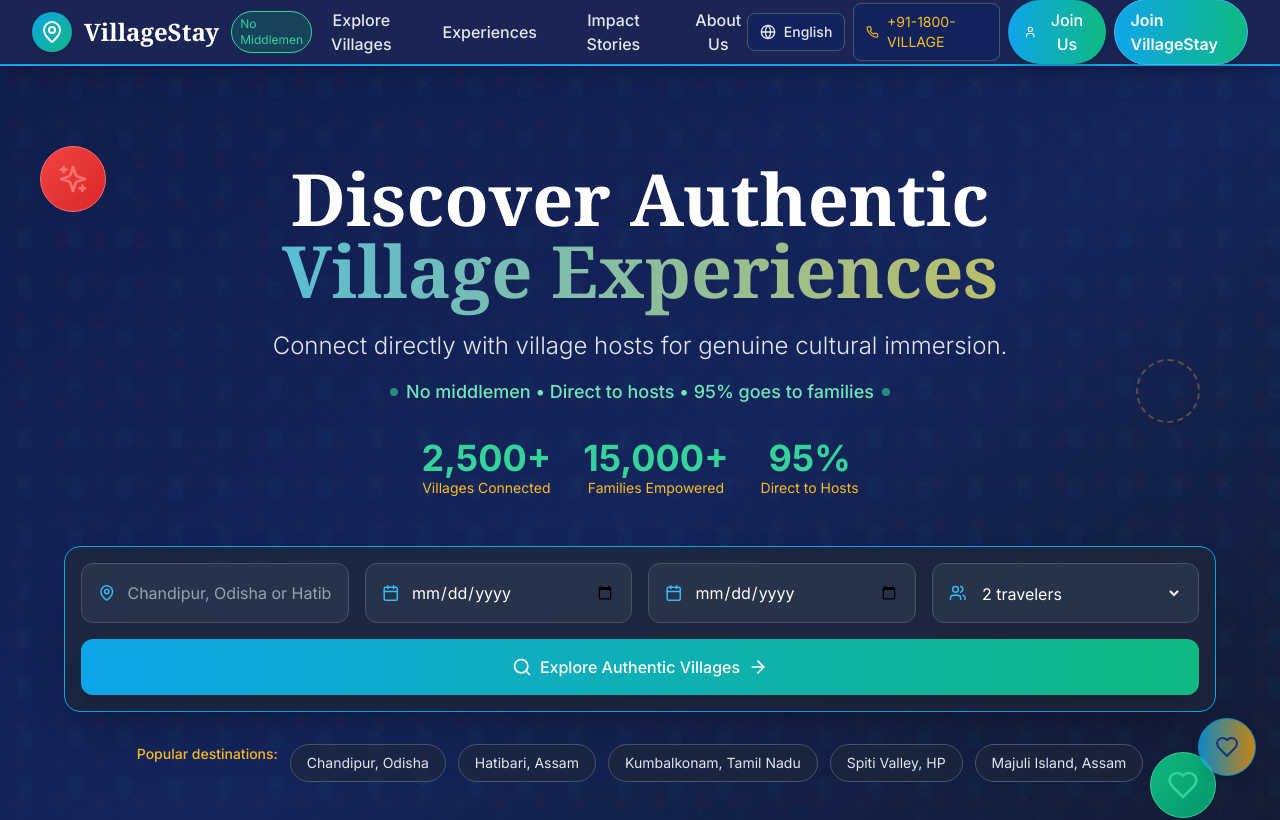
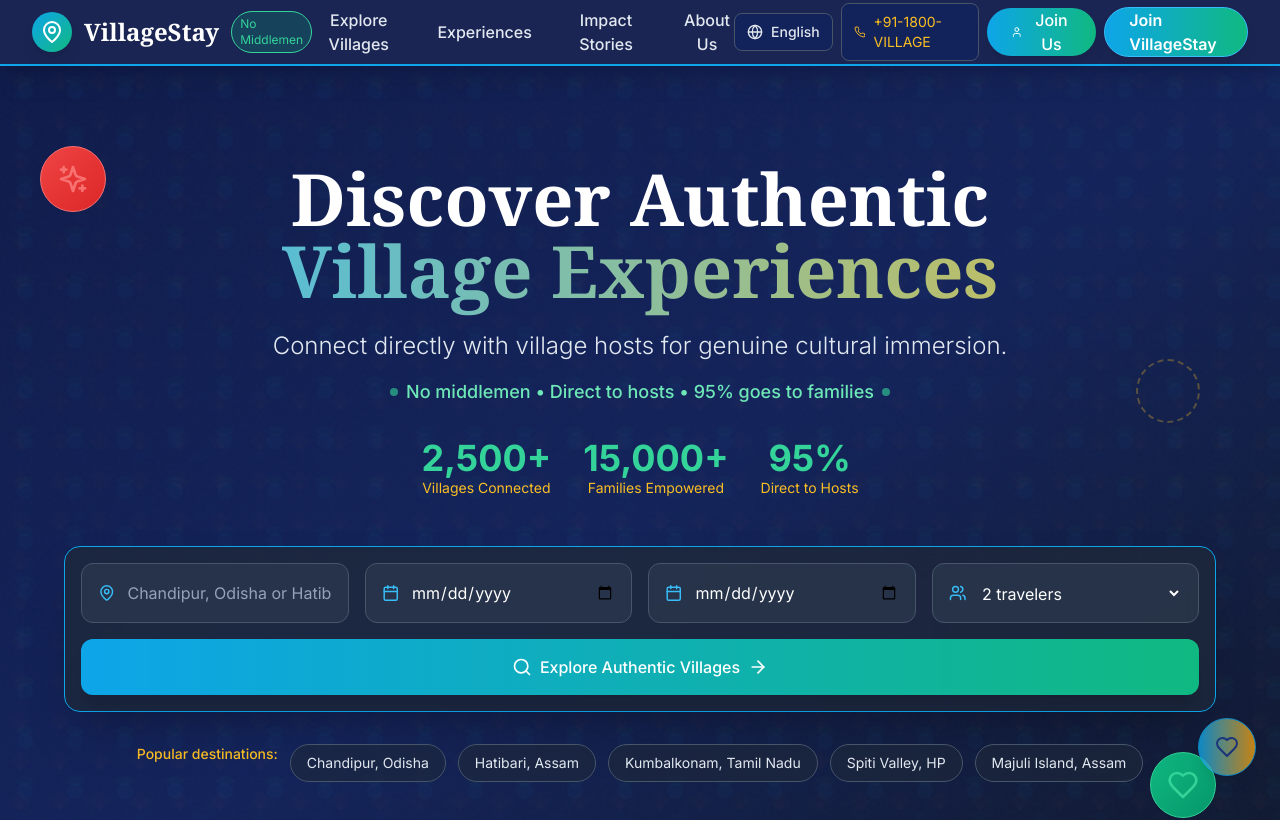
Before and after one commit to oneekakundu/Village_connect, a React (Vite) app: page / in a window 1280 px wide. Shown: the top 820 px of the page. Built offline with nearby package versions, Linux system fonts and the light colour scheme.

Commit message:
Fixed UI

```diff
--- a/src/components/Header.tsx
+++ b/src/components/Header.tsx
@@ -146,7 +146,7 @@ const Header: React.FC<HeaderProps> = ({ currentLanguage, onLanguageChange }) =>
             ) : (
               <button
                 onClick={() => setIsAuthModalOpen(true)}
-                className="flex items-center space-x-2 bg-gradient-to-r from-accent-500 to-emerald-500 text-white px-4 py-2 rounded-full hover:from-accent-400 hover:to-emerald-400 transition-all duration-300 shadow-lg hover:shadow-xl transform hover:scale-105"
+                className="flex items-center space-x-2 bg-gradient-to-r from-accent-500 to-emerald-500 text-white px-6 py-0 rounded-full hover:from-accent-400 hover:to-emerald-400 transition-all duration-300 shadow-lg hover:shadow-xl transform hover:scale-105"
               >
                 <User className="w-4 h-4" />
                 <span className="hidden sm:inline font-medium">Join Us</span>
@@ -156,7 +156,7 @@ const Header: React.FC<HeaderProps> = ({ currentLanguage, onLanguageChange }) =>
             {/* Join Village Stay Button */}
             <Link
               to="/join-village-stay"
-              className="hidden sm:flex items-center space-x-2 bg-gradient-to-r from-accent-500 to-emerald-500 text-white px-4 py-2 rounded-full hover:from-accent-400 hover:to-emerald-400 transition-all duration-300 shadow-lg hover:shadow-xl transform hover:scale-105 border border-accent-400 font-medium"
+              className="hidden sm:flex items-center space-x-2 bg-gradient-to-r from-accent-500 to-emerald-500 text-white px-6 py-0 rounded-full hover:from-accent-400 hover:to-emerald-400 transition-all duration-300 shadow-lg hover:shadow-xl transform hover:scale-105 border border-accent-400 font-medium"
             >
               <span className="font-semibold">Join VillageStay</span>
             </Link>
--- a/src/components/Hero.tsx
+++ b/src/components/Hero.tsx
@@ -152,11 +152,11 @@ const Hero: React.FC = () => {
                     onChange={(e) => setSearchData({...searchData, guests: e.target.value})}
                     className="w-full text-white bg-transparent outline-none"
                   >
-                    <option value="1">1 traveler</option>
-                    <option value="2">2 travelers</option>
-                    <option value="3">3 travelers</option>
-                    <option value="4">4 travelers</option>
-                    <option value="5+">5+ travelers</option>
+                    <option value="1" className='text-black'>1 traveler</option>
+                    <option value="2" className='text-black'>2 travelers</option>
+                    <option value="3" className='text-black'>3 travelers</option>
+                    <option value="4" className='text-black'>4 travelers</option>
+                    <option value="5+" className='text-black'>5+ travelers</option>
                   </select>
                 </div>
               </div>
```
Also changed, not shown: 1 other file (tests, documents, lock files or other folders).
